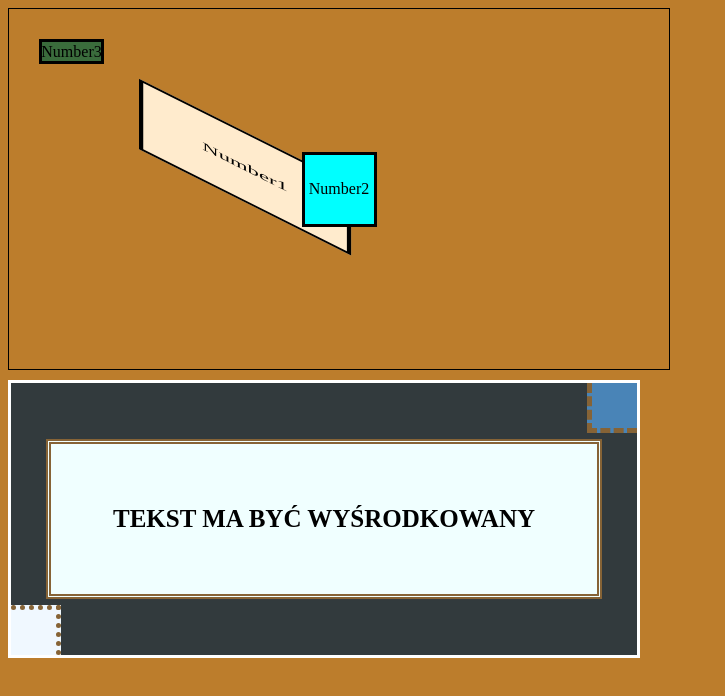
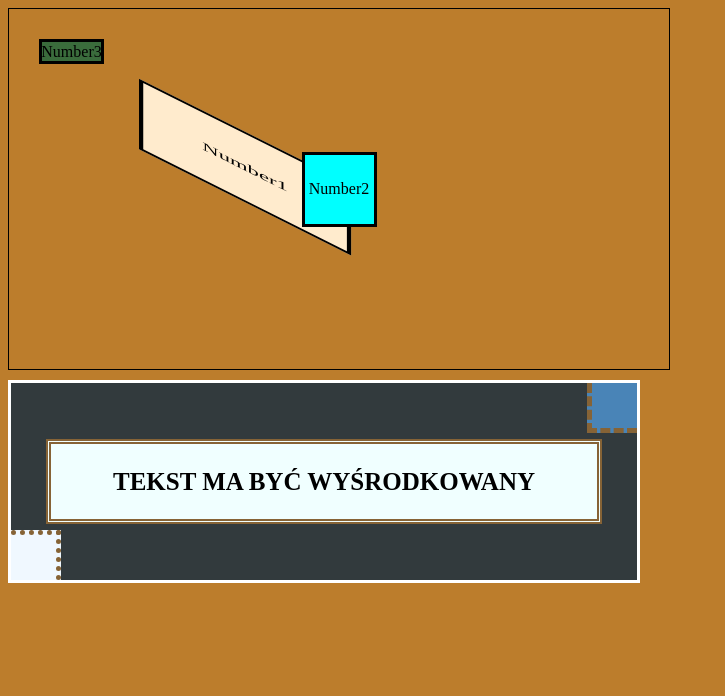
Before and after one commit to pawelb23/moje-nowe-cwiczenia, a plain HTML site: page js-kurs/index.html in a window 1280 px wide. Shown: the whole page, without its empty margins (0-725 px from the left). Drawn offline with Linux system fonts and the light colour scheme.

Commit message:
dodany komentarz css

```diff
--- a/js-kurs/css/style.css
+++ b/js-kurs/css/style.css
@@ -72,13 +72,15 @@ div#abc {
     text-align: center;
 /*    line-height: 150px;*/
 
+/* line-height to odległość między liniami tekstu (czyli między każdym wierszem tekstu). */
+
 }
 
 h2 {
 /* Z moich obserwacji wynika, że h1, h2, h3, itd. już same mają jakieś paddingi i same trochę wyśrodkowują nam tekst */
 
     font-size: 25px;
-    line-height: 150px;
+    line-height: 75px;
     border: 5px double #866336;
     background-color: azure;
     text-transform: uppercase;
```
Also changed, not shown: js-kurs/index.html (+1 -1 lines).
